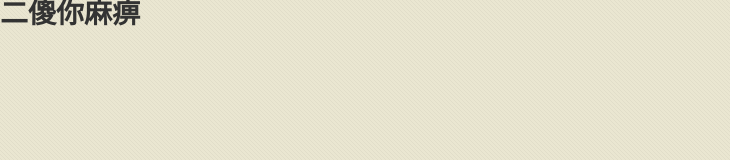
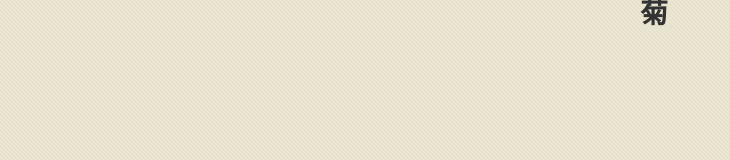
Before and after one commit to tycc/tyc.github.com, a plain HTML site: page index.html in a window 1280 px wide. Shown: the whole page, without its empty margins (0-730 px from the left). Drawn offline with nearby package versions, Linux system fonts and the light colour scheme.

Commit message:
no message

```diff
--- a/index.html
+++ b/index.html
@@ -14,7 +14,12 @@
     <meta name="viewport" content="width=device-width, initial-scale=1, user-scalable=no">
 
   </head>
+  <style type="text/css">
+     h1{
+      margin-left: 50%;
+     }
+  </style>
   <body>
-      <h1>二傻你麻痹</h1>
+      <h1>菊</h1>
   </body>
 </html>
```
